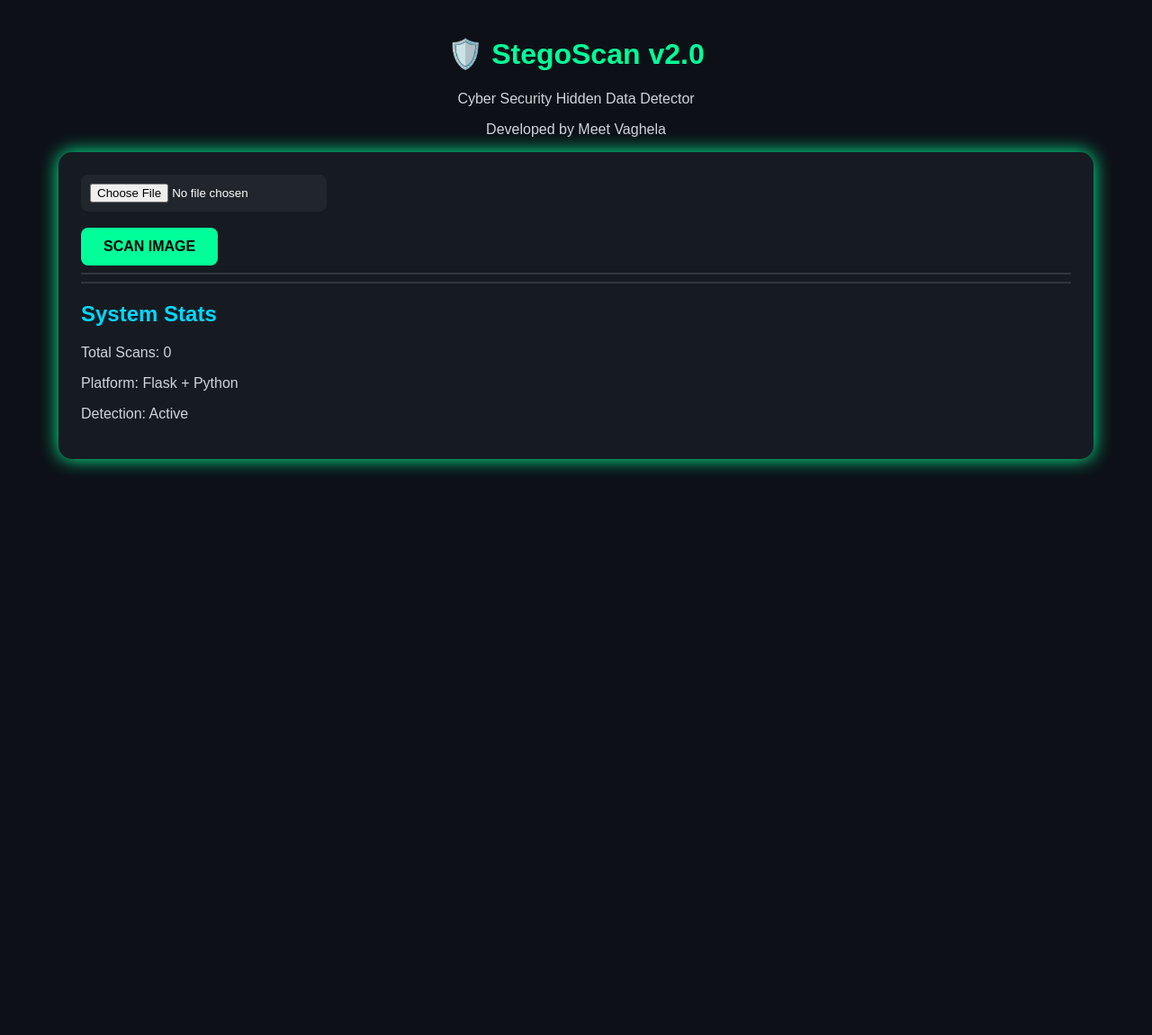
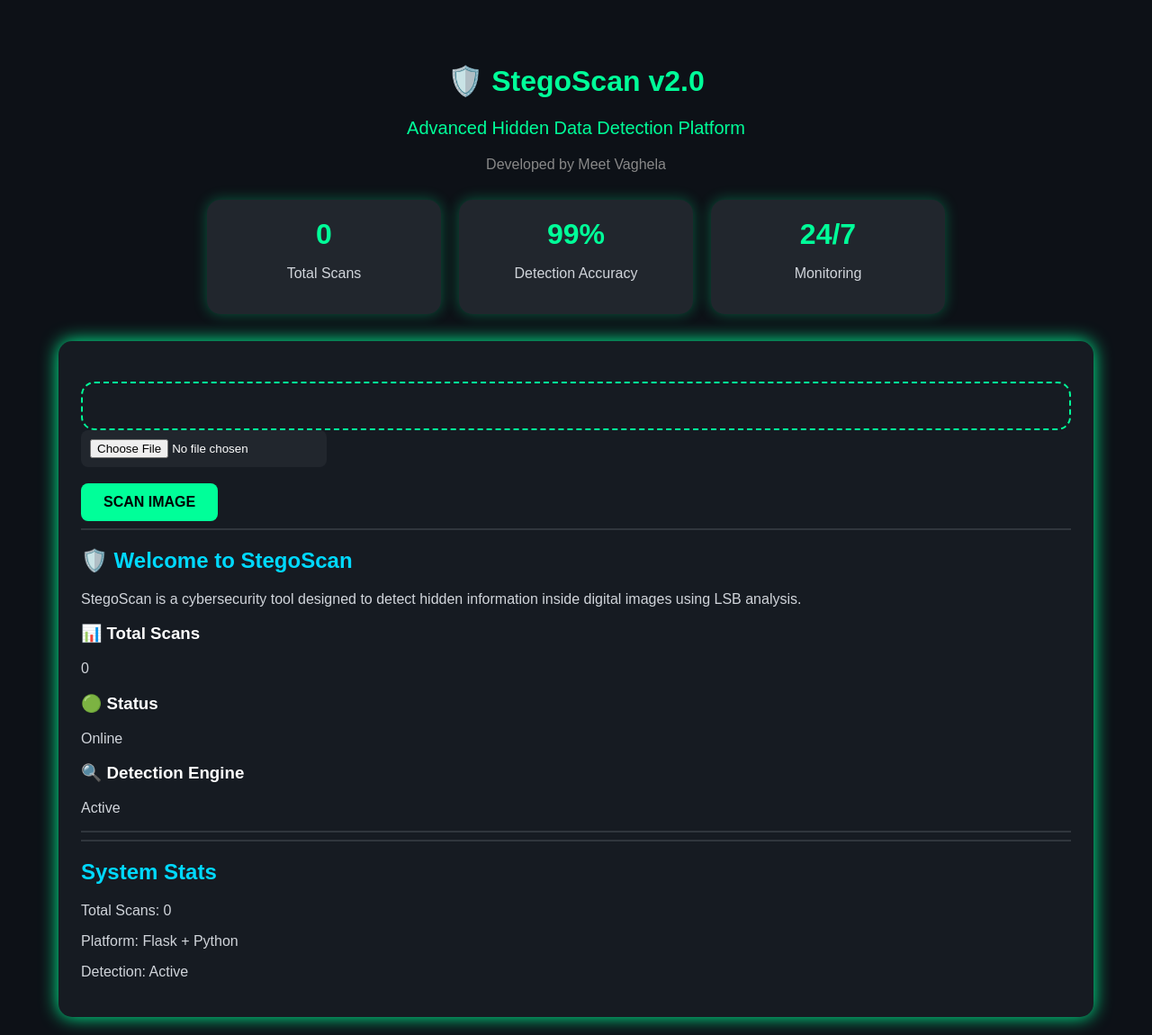
Before and after one commit to MEET10-Exe/StegoScan, a Flask app: page / in a window 1280 px wide. Shown: the whole page at 90% size. Before the commit the page ends 526 px from the top, so only its background shows below. Run offline with Flask 3, Linux system fonts and the light colour scheme.

Commit message:
Professional Dashboard UI

```diff
--- a/app.py
+++ b/app.py
@@ -12,11 +12,20 @@ scan_count = 0
 
 
 @app.route("/")
+@app.route("/")
 def home():
     return render_template(
         "index.html",
-        result={"status": "Ready", "percentage": 0, "security_score": 100},
-        scan_count=0
+        result={
+            "status": "READY",
+            "percentage": 0,
+            "security_score": 100,
+            "format": "-",
+            "width": "-",
+            "height": "-"
+        },
+        scan_count=scan_count,
+        image_path=None
     )
 
 
--- a/static/style.css
+++ b/static/style.css
@@ -94,3 +94,54 @@ hr {
     color: black;
     font-weight: bold;
 }
+.hero{
+    text-align:center;
+    padding:30px;
+}
+
+.tagline{
+    font-size:20px;
+    color:#00ff99;
+}
+
+.author{
+    color:#888;
+}
+
+.hero-stats{
+    display:flex;
+    justify-content:center;
+    gap:20px;
+    flex-wrap:wrap;
+    margin-top:30px;
+}
+
+.hero-card{
+    background:#21262d;
+    width:220px;
+    padding:20px;
+    border-radius:15px;
+    box-shadow:0 0 15px rgba(0,255,153,0.3);
+}
+
+.hero-card h3{
+    color:#00ff99;
+    font-size:32px;
+    margin:0;
+}
+
+.upload-box{
+    text-align:center;
+    padding:25px;
+    border:2px dashed #00ff99;
+    border-radius:15px;
+    margin-top:20px;
+}
+
+button{
+    transition:0.3s;
+}
+
+button:hover{
+    transform:scale(1.05);
+}
--- a/templates/index.html
+++ b/templates/index.html
@@ -7,22 +7,68 @@
 
 <body>
 
-<center>
+<div class="hero">
     <h1>🛡️ StegoScan v2.0</h1>
-    <p>Cyber Security Hidden Data Detector</p>
-    <p>Developed by Meet Vaghela</p>
-</center>
+    <p class="tagline">Advanced Hidden Data Detection Platform</p>
+    <p class="author">Developed by Meet Vaghela</p>
+
+    <div class="hero-stats">
+        <div class="hero-card">
+            <h3>{{ scan_count }}</h3>
+            <p>Total Scans</p>
+        </div>
+
+        <div class="hero-card">
+            <h3>99%</h3>
+            <p>Detection Accuracy</p>
+        </div>
+
+        <div class="hero-card">
+            <h3>24/7</h3>
+            <p>Monitoring</p>
+        </div>
+    </div>
+</div>
 
 <div class="container">
 
     <!-- UPLOAD FORM -->
-    <form action="/scan" method="POST" enctype="multipart/form-data">
+    <form class="upload-box" action="/scan" method="POST" enctype="multipart/form-data"></form>
         <input type="file" name="image" required>
         <br><br>
         <button type="submit">SCAN IMAGE</button>
     </form>
 
     <hr>
+    <div class="welcome-card">
+    <h2>🛡️ Welcome to StegoScan</h2>
+
+    <p>
+        StegoScan is a cybersecurity tool designed to detect
+        hidden information inside digital images using LSB analysis.
+    </p>
+
+    <div class="dashboard">
+
+        <div class="card">
+            <h3>📊 Total Scans</h3>
+            <p>{{ scan_count }}</p>
+        </div>
+
+        <div class="card">
+            <h3>🟢 Status</h3>
+            <p>Online</p>
+        </div>
+
+        <div class="card">
+            <h3>🔍 Detection Engine</h3>
+            <p>Active</p>
+        </div>
+
+    </div>
+</div>
+
+<hr>
 
     {% if image_path %}
 
@@ -32,12 +78,14 @@
         <img src="{{ image_path }}" width="300">
 
         <div>
-            <h2>Result</h2>
+            <h2>🔍 Scan Analysis Result</h2>
+
             <p><b>Status:</b> {{ result.status }}</p>
             <div class="progress">
+    <div class="progress">
     <div class="progress-fill"
-         style="width: {{ result.percentage }}%;">
-        {{ result.percentage }}%
+         style="width: {{ result.security_score }}%;">
+         Security {{ result.security_score }}
     </div>
 </div>
             <p><b>Risk:</b> {{ result.percentage }}%</p>
```
